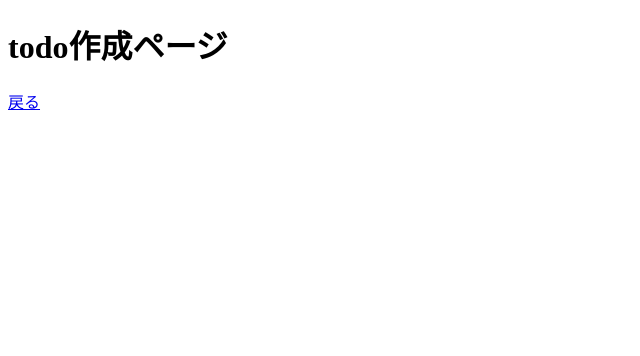
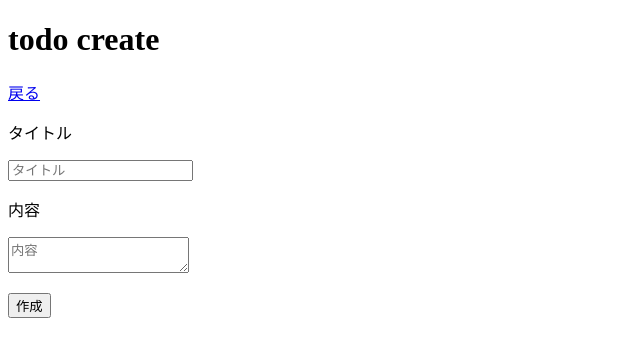
Before and after one commit to shinshinshin123/next-todo-app, a Next.js app: page /todos/create in a window 1280 px wide. Shown: the top 356 px of the page, without its empty margins (0-640 px from the left). Built offline with nearby package versions, Linux system fonts and the light colour scheme.

Commit message:
createのマークあxtウプ

```diff
--- a/package.json
+++ b/package.json
@@ -12,6 +12,7 @@
     "@chakra-ui/react": "^2.4.2",
     "@emotion/react": "^11.10.6",
     "@emotion/styled": "^11.10.6",
+    "@firebase/firestore": "^3.10.0",
     "@next/font": "13.2.4",
     "@types/node": "18.15.11",
     "@types/react": "18.0.31",
--- a/src/lib/firebase/firebase.ts
+++ b/src/lib/firebase/firebase.ts
@@ -1,4 +1,5 @@
 // Import the functions you need from the SDKs you need
+// import firebase from "firebase/app";
 import { getApp, getApps, initializeApp } from "firebase/app";
 import {
   FIREBASE_API_KEY,
@@ -7,7 +8,7 @@ import {
   FIREBASE_MESSAGING_SENDER_ID,
   FIREBASE_PROJECT_ID,
   FIREBASE_STORAGE_BUCKET,
-} from 'src/constant/env'
+} from 'src/constant/env';
 
 // TODO: Add SDKs for Firebase products that you want to use
 // https://firebase.google.com/docs/web/setup#available-libraries
@@ -23,7 +24,11 @@ const firebaseConfig = {
 };
 
 // Initialize Firebase
-const app = initializeApp(firebaseConfig);
+// const app = initializeApp(firebaseConfig);
+
+// const db = firebase.firestore();
+
+// export { db };
 
 export const initializeFirebaseApp = () =>
   !getApps().length ? initializeApp(firebaseConfig) : getApp()
--- a/src/pages/todos/create.tsx
+++ b/src/pages/todos/create.tsx
@@ -1,5 +1,3 @@
-import { useState } from "react";
-import Router from "next/router";
 import React from "react";
 import Link from "next/link";
 // import Header from "@/components/Header";
@@ -7,8 +5,15 @@ import Link from "next/link";
 export default function Create() {
   return (
     <>
-      <h1>todo作成ページ</h1>
-      <Link href="/todos">戻る</Link>
+      <h1>todo create</h1>
+        <Link href="/todos">戻る</Link>
+      <form>
+        <p>タイトル</p>
+          <input placeholder="タイトル"/>
+        <p>内容</p>
+          <textarea placeholder="内容"/>
+        <p><button>作成</button></p>
+      </form>
     </>
   )
 }
```
Also changed, not shown: src/pages/todos.tsx (line endings or trailing spaces), 1 other file (tests, documents, lock files or other folders).
